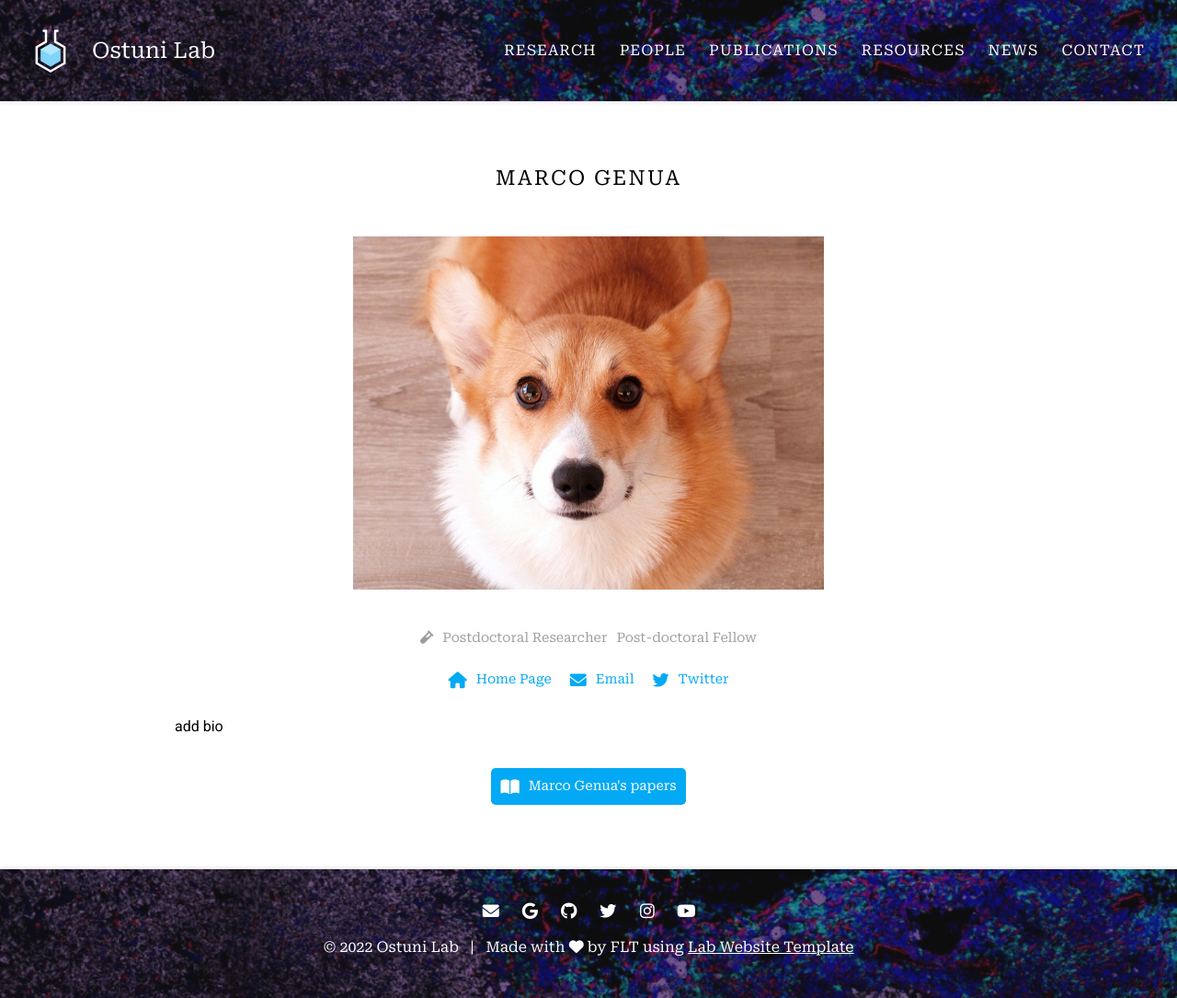
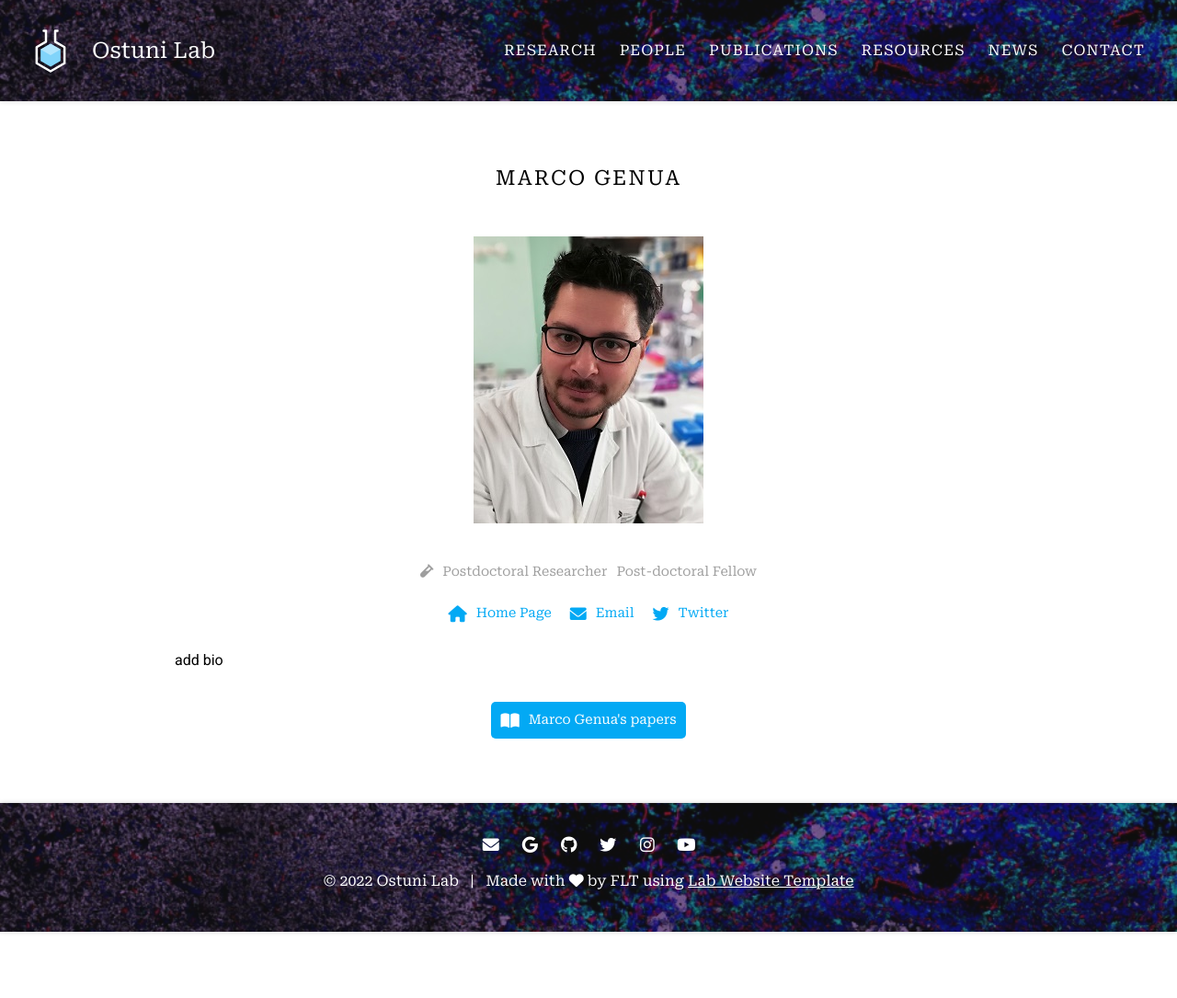
Before and after one commit to laterz-f/labwebsite, a Jekyll site: the page built from _members/marco-genua.md, in a window 1280 px wide. Shown: the whole page at 92% size. Built offline with Jekyll 4.4.1, drawn with Linux system fonts in a browser that asks for light colours; after the commit the page ends 1013 px from its top, so only the background shows below that.

Commit message:
Update marco-genua.md

```diff
--- a/_members/marco-genua.md
+++ b/_members/marco-genua.md
@@ -1,6 +1,6 @@
 ---
 name: Marco Genua
-image: images/member.jpg
+image: images/mg.jpeg
 description: Post-doctoral Fellow
 role: postdoc wet
 aliases:
```
